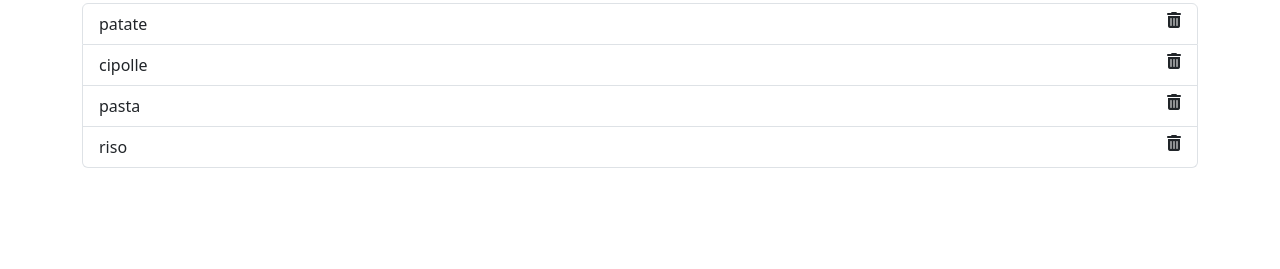
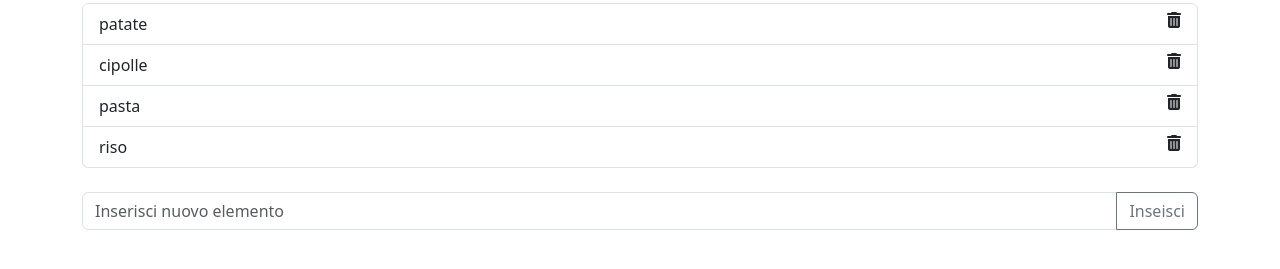
Before and after one commit to Andreasgura/vue-todolist, a plain HTML site: page index.html in a window 1280 px wide. Shown: the part 53-322 px from the top of the page. Drawn offline with nearby package versions, Linux system fonts and the light colour scheme.

Commit message:
milestone 3

```diff
--- a/index.html
+++ b/index.html
@@ -26,6 +26,10 @@
                     <i @click="removeItem(item.id)" class="fa-solid fa-trash-can"></i>
                 </li>
             </ul>
+            <div class="input-group mt-4 ">
+                <input type="text" v-model="text" class="form-control" placeholder="Inserisci nuovo elemento" aria-label="Text input with segmented dropdown button">
+                <button type="button" class="btn btn-outline-secondary" @click="addNewLi(text)" >Inseisci</button>
+            </div>
         </main>
 
 
--- a/js/script.js
+++ b/js/script.js
@@ -5,6 +5,7 @@ createApp({
     data() {
       return {
         toDo,
+        text : ''
       }
     },
     methods : {
@@ -18,6 +19,23 @@ createApp({
         const i = this.toDo.findIndex((el) => el.id === id)
         this.toDo.splice(i,1)
       },
+      addNewLi(text){
+        let newId = 0
+        this.toDo.forEach(el => {
+          if (el.id > newId) {
+            newId = el.id
+          }
+          newId = newId + 1;
+        });
+        let newLi = {
+          id: newId,
+          text,
+          done : false
+      };
+      console.log(newId);
+      this.toDo.push(newLi);
+      this.text = ''
+      },
     },
     mounted () {
 
```
